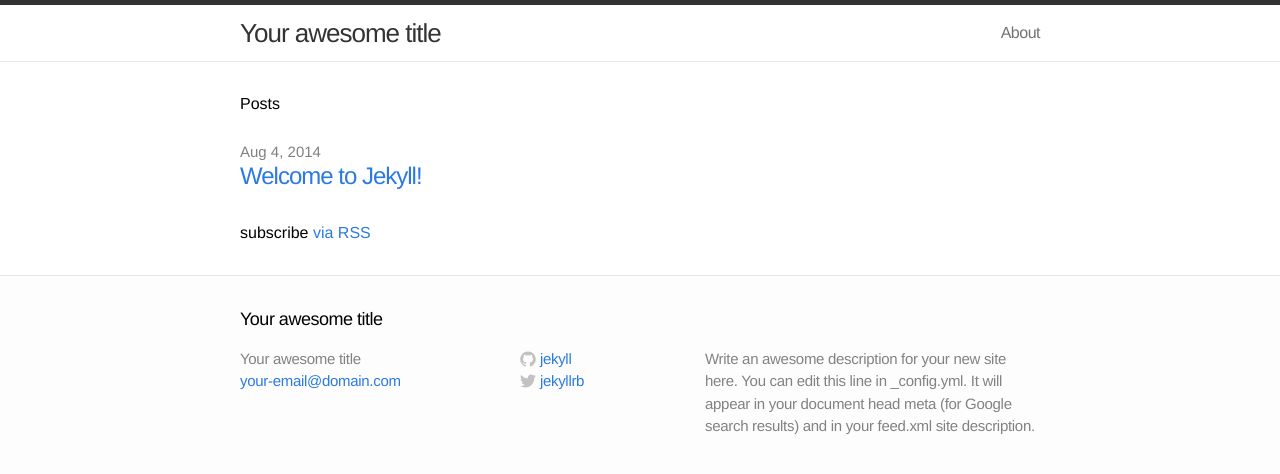
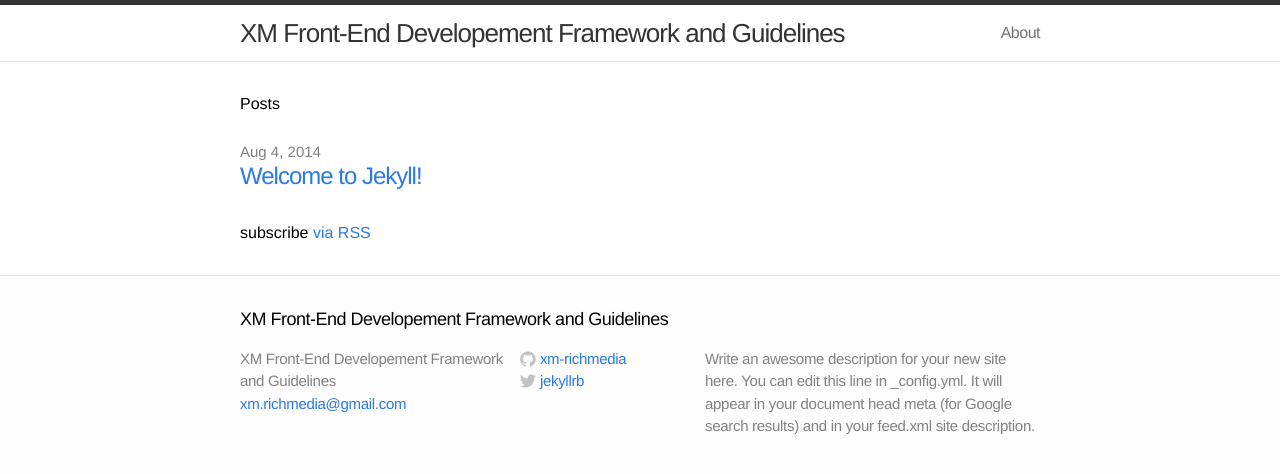
Before and after one commit to MirumSG/mirumsg.github.io, a Jekyll site: the page built from index.html, in a window 1280 px wide. Shown: the top 474 px of the page. Built offline with Jekyll 4.4.1, drawn with Linux system fonts in a browser that asks for light colours.

Commit message:
initial commit

```diff
--- a/_config.yml
+++ b/_config.yml
@@ -1,11 +1,11 @@
 # Site settings
-title: Your awesome title
-email: your-email@domain.com
+title: XM Front-End Developement Framework and Guidelines
+email: xm.richmedia@gmail.com
 description: "Write an awesome description for your new site here. You can edit this line in _config.yml. It will appear in your document head meta (for Google search results) and in your feed.xml site description."
 baseurl: ""
 url: "http://yourdomain.com"
 twitter_username: jekyllrb
-github_username:  jekyll
+github_username:  xm-richmedia
 
 # Build settings
 markdown: kramdown
```
